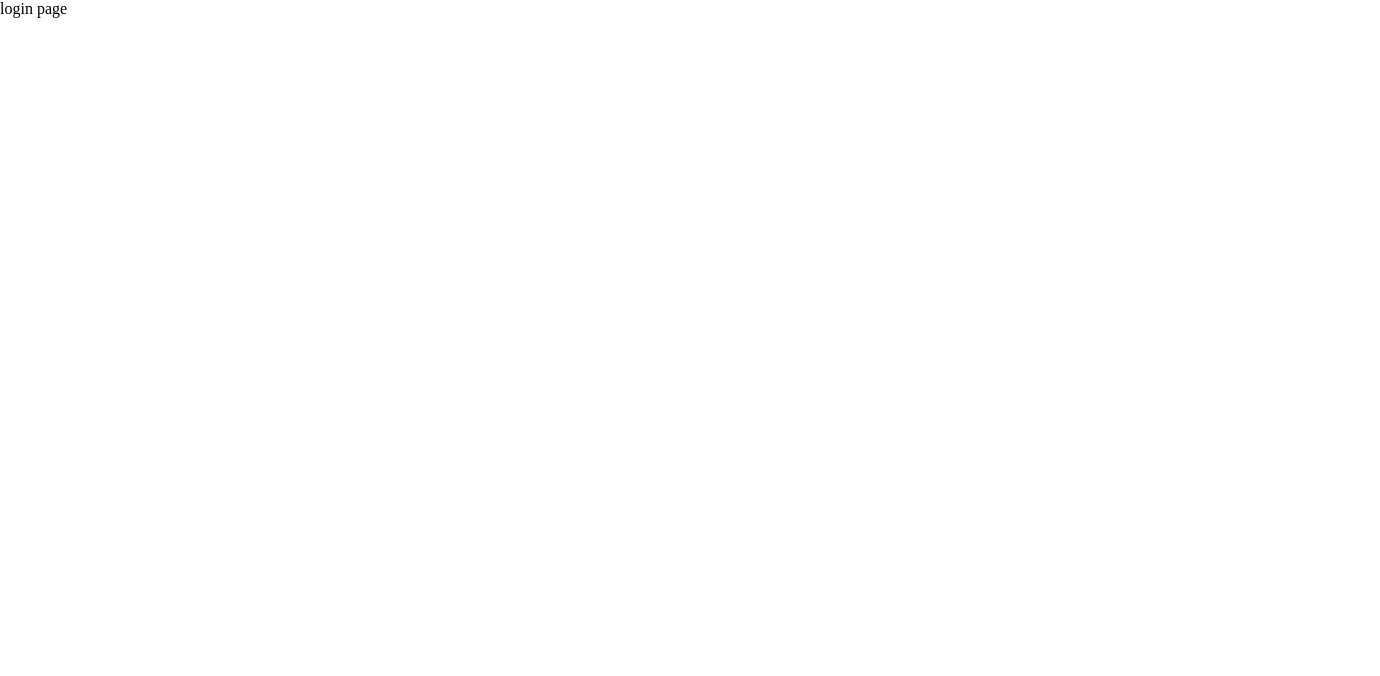
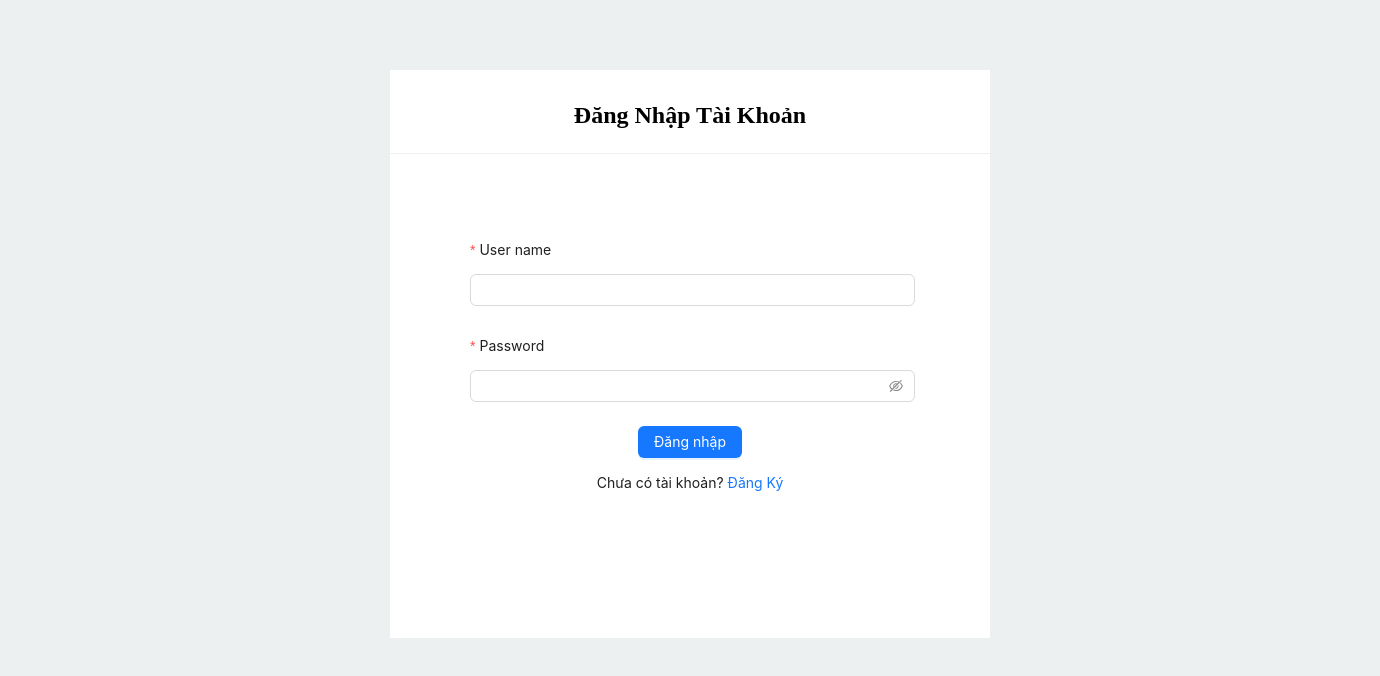
Before and after one commit to huetruong06062002/tikiClone, a React (Vite) app: page /login in a window 1280 px wide. Shown: the top 676 px of the page, 1380 px wide, since content can reach past the window. Built offline with nearby package versions, Linux system fonts and the light colour scheme.

Commit message:
store access token and refresh token

```diff
--- a/package.json
+++ b/package.json
@@ -18,7 +18,7 @@
     "react-dom": "18.2.0",
     "react-redux": "8.0.5",
     "react-router-dom": "6.9.0",
-    "sass": "^1.71.1"
+    "sass": "^1.59.3"
   },
   "devDependencies": {
     "@types/react": "18.0.28",
--- a/src/pages/login/index.jsx
+++ b/src/pages/login/index.jsx
@@ -1,8 +1,111 @@
+import { Button, Checkbox, Divider, Form, Input, InputNumber, message, notification } from "antd";
+import { useState } from 'react';
+import { Link, useNavigate } from 'react-router-dom';
+import { callLogin, callRegister } from '../../services/api';
+
+
+
 const LoginPage = () => {
+  const navigate =  useNavigate();
+  const [isSubmit, setIsSubmit] = useState(false);
+
+  const onFinish = async (values) => {
+    const {username, password } = values;
+    console.log(username, password);
+    setIsSubmit(true);
+    const res = await callLogin(username, password);
+    console.log(res);
+    setIsSubmit(false);
+    if(res?.data) {
+      localStorage.setItem('access_token', res.data.access_token);
+      console.log('>>> check res:', res)
+      message.success('Đăng nhập tài khoản thành công');
+      navigate('/');
+    }else{
+      notification.error({
+        message: 'Có lỗi xảy ra',
+        description: res.data && Array.isArray(message) ? res.message[0] : res.message,
+        duration: 5
+      })
+    }
+  };
+
   return (
-    <>
-      login page
-    </>
+    <div
+    className="register-page"
+    style={{
+      width: "100%",
+      height: "100vh",
+      padding: "3.125rem 3.125rem 4rem 3.125rem",
+      backgroundColor: "#ecf0f1",
+      overflowX: "hidden",
+    }}
+  >
+    <div
+      style={{
+        width: "37.5rem",
+        margin: "0 auto",
+        backgroundColor: "#fff",
+        textAlign: "center",
+        paddingBottom: "4rem",
+      }}
+    >
+      <h2 style={{ paddingTop: "2rem" }}>Đăng Nhập Tài Khoản</h2>
+      <Divider/>
+      <Form
+        name="basic"
+        labelCol={{
+          span: 24,
+        }}
+        wrapperCol={{
+          span: 16,
+        }}
+        style={{
+          margin: "5rem",
+        }}
+        initialValues={{
+          remember: true,
+        }}
+        onFinish={onFinish}
+        autoComplete="off"
+      >
+        <Form.Item
+          label="User name"
+          name="username"
+          labelCol={{
+            span: 24,
+          }}
+          rules={[
+            {
+              required: true,
+              message: "Please input your username!",
+            },
+          ]}
+        >
+          <Input style={{ width: "27.813rem" }} />
+        </Form.Item>
+        <Form.Item
+          label="Password"
+          name="password"
+          labelCol={{
+            span: 24,
+          }}
+          rules={[
+            {
+              required: true,
+              message: "Please input your password!",
+            },
+          ]}
+        >
+          <Input.Password style={{ width: "27.813rem" }} />
+        </Form.Item>
+        <Button type="primary" htmlType="submit" loading={isSubmit}>
+          Đăng nhập
+        </Button>
+        <p>Chưa có tài khoản? <Link to="/register">Đăng Ký</Link></p>
+      </Form>
+    </div>
+  </div>
   )
 }
 
--- a/src/pages/register/index.jsx
+++ b/src/pages/register/index.jsx
@@ -1,17 +1,57 @@
-import { Button, Checkbox, Divider, Form, Input, InputNumber } from "antd";
+import { Button, Checkbox, Divider, Form, Input, InputNumber, message, notification } from "antd";
+import { useState } from 'react';
+import { Link, useNavigate } from 'react-router-dom';
+import { callRegister } from '../../services/api';
+
 
 const RegisterPage = () => {
-  const onFinish = (values) => {
-    console.log("Success:", values);
+  const navigate =  useNavigate();
+  const [isSubmit, setIsSubmit] = useState(false);
+
+  const onFinish = async (values) => {
+    const {fullName, email, password, phone} = values;
+    console.log(fullName, email, password, phone)
+
+    const res = await callRegister(fullName, email, password, phone);
+    console.log(res);
+    setIsSubmit(false);
+    if(res?.data?._id) {
+      message.success("Đăng kí tài khoản thành công");
+      navigate("/login");
+    }else{
+      notification.error(
+        {
+          message: "Có lỗi xảy ra",
+          description: res.message && res.message.length ? res.message[0] : res.message,
+          duration: 5,
+        }
+      )
+    }
+
   };
 
   return (
     <div
       className="register-page"
-      style={{ width:"100%", height:"100vh", padding: "3.125rem 3.125rem 4rem 3.125rem", backgroundColor: "#ecf0f1" , overflowX: "hidden"}}
+      style={{
+        width: "100%",
+        height: "100vh",
+        padding: "3.125rem 3.125rem 4rem 3.125rem",
+        backgroundColor: "#ecf0f1",
+        overflowX: "hidden",
+      }}
     >
-      <div style={{width: "37.5rem", margin: "0 auto" , backgroundColor: "#fff", textAlign: "center", paddingBottom:"4rem"}}>
-          <h1 style={{paddingTop: "2rem"}}>Đăng Ký Tài Khoản</h1>
+      <div
+        style={{
+          width: "37.5rem",
+          margin: "0 auto",
+          backgroundColor: "#fff",
+          textAlign: "center",
+          paddingBottom: "4rem",
+        }}
+      >
+        <h2 style={{ paddingTop: "2rem" }}>Đăng Ký Tài Khoản</h2>
+        <Divider/>
         <Form
           name="basic"
           labelCol={{
@@ -21,7 +61,7 @@ const RegisterPage = () => {
             span: 16,
           }}
           style={{
-           margin:"5rem",
+            margin: "5rem",
           }}
           initialValues={{
             remember: true,
@@ -32,7 +72,6 @@ const RegisterPage = () => {
           <Form.Item
             label="Họ tên"
             name="fullName"
-
             rules={[
               {
                 required: true,
@@ -40,7 +79,7 @@ const RegisterPage = () => {
               },
             ]}
           >
-            <Input style={{width: "27.813rem"}}/>
+            <Input style={{ width: "27.813rem" }} />
           </Form.Item>
           <Form.Item
             label="Email"
@@ -55,7 +94,7 @@ const RegisterPage = () => {
               },
             ]}
           >
-            <Input style={{width: "27.813rem"}}/>
+            <Input style={{ width: "27.813rem" }} />
           </Form.Item>
           <Form.Item
             label="Password"
@@ -70,7 +109,7 @@ const RegisterPage = () => {
               },
             ]}
           >
-            <Input.Password style={{width: "27.813rem"}}/>
+            <Input.Password style={{ width: "27.813rem" }} />
           </Form.Item>
           <Form.Item
             label="Phone"
@@ -85,11 +124,12 @@ const RegisterPage = () => {
               },
             ]}
           >
-            <Input style={{width: "27.813rem"}}/>
+            <Input style={{ width: "27.813rem" }} />
           </Form.Item>
-          <Button type="primary" htmlType="submit" loading={true}>
-              Register
-            </Button>
+          <Button type="primary" htmlType="submit" loading={isSubmit}>
+            Đăng ký
+          </Button>
+          <p>Đã có tài khoản? <Link to="/login">Đăng Nhập</Link></p>
         </Form>
       </div>
     </div>
--- /dev/null
+++ b/src/services/api.js
@@ -0,0 +1,15 @@
+import axios from '../utils/axios-customize'
+
+
+
+export const callRegister = (fullName, email, password , phone) => {
+  return axios.post('api/v1/user/register', {fullName, email, password , phone})
+}
+
+export const callLogin = (username, password) => {
+  return axios.post('api/v1/auth/login',
+  { username,
+    password,
+    // delay: 5000
+  })
+}
--- a/src/utils/axios-customize.js
+++ b/src/utils/axios-customize.js
@@ -1,14 +1,14 @@
-import axios from axios;
+import axios from 'axios';
 
 const baseURL = import.meta.env.VITE_BACKEND_URL
 
 const instance = axios.create({
   baseURL: baseURL,
+  withCredentials: true,
 });
 
-
 // Add a request interceptor
-axios.interceptors.request.use(function (config) {
+instance.interceptors.request.use(function (config) {
   // Do something before request is sent
   return config;
 }, function (error) {
@@ -17,14 +17,19 @@ axios.interceptors.request.use(function (config) {
 });
 
 // Add a response interceptor
-axios.interceptors.response.use(function (response) {
+instance.interceptors.response.use(function (response) {
   // Any status code that lie within the range of 2xx cause this function to trigger
   // Do something with response data
-  return response;
+  // console.log("response: ", response);
+
+  return response && response.data ? response.data : response;
 }, function (error) {
   // Any status codes that falls outside the range of 2xx cause this function to trigger
   // Do something with response error
-  return Promise.reject(error);
+  // console.log("error: ", error)
+  return error?.response?.data ?? Promise.reject(error);
+  //The Nullish Coalescing Operator (??)
+  //The ?? operator returns the first argument if it is null or undefined. Otherwise it returns the second
 })
 
 
```
